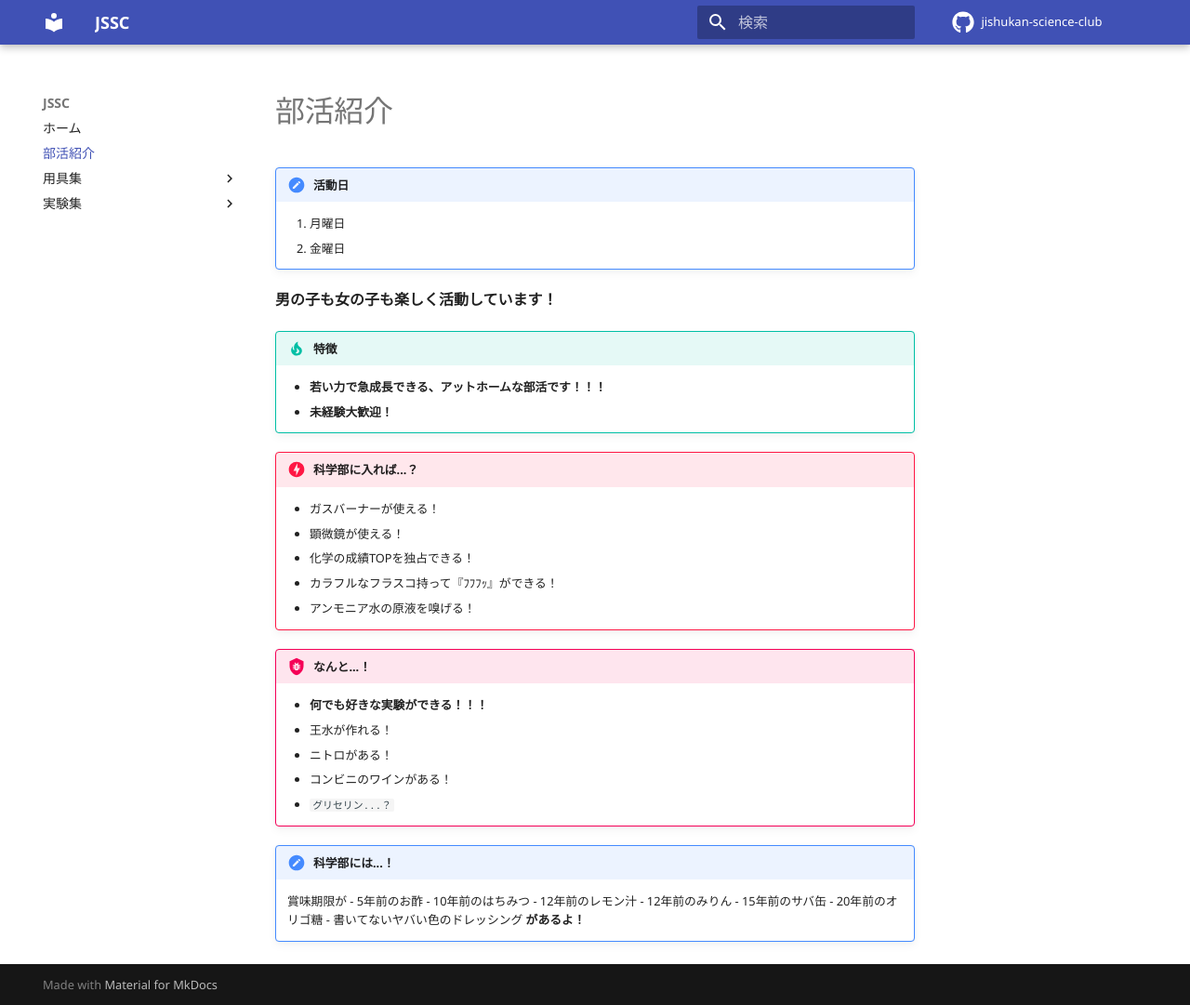
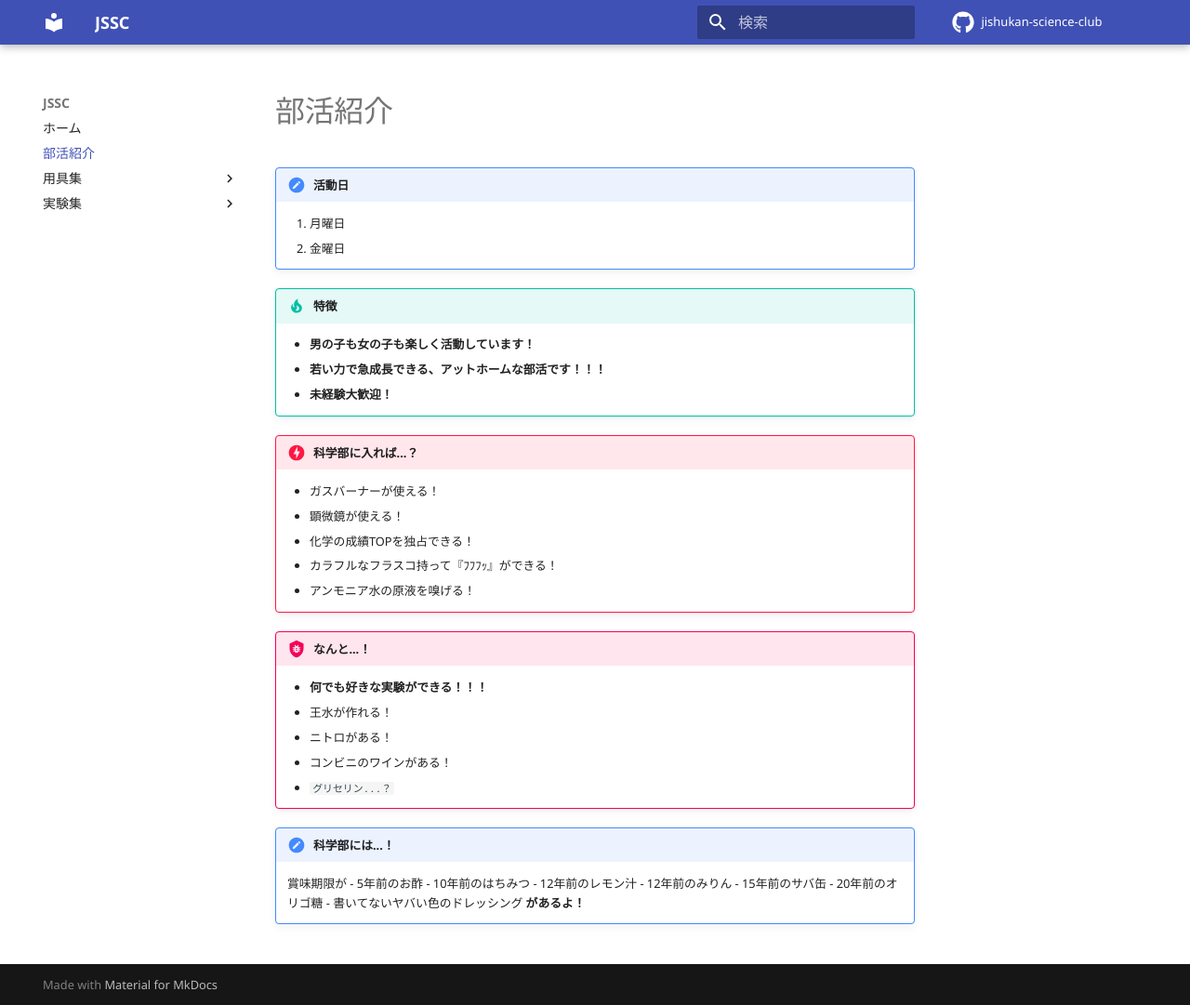
Before and after one commit to jishukan-science-club/index, an MkDocs documentation site: the page built from docs/club.md, in a window 1280 px wide and 1081 px high. Shown: the whole window at 93% size. Built offline with MkDocs 1.6.1 and Material for MkDocs 9.7.7, drawn with Linux system fonts in a browser that asks for light colours; comment, search, counter and statistics services are not loaded.

Commit message:
[Fix]: 特徴への移動

```diff
--- a/docs/club.md
+++ b/docs/club.md
@@ -3,9 +3,9 @@
     1. 月曜日
     2. 金曜日
 
-**男の子も女の子も楽しく活動しています！**
 
 !!! tip "特徴"
+    - **男の子も女の子も楽しく活動しています！**
     - **若い力で急成長できる、アットホームな部活です！！！**
     - **未経験大歓迎！**
 
```
